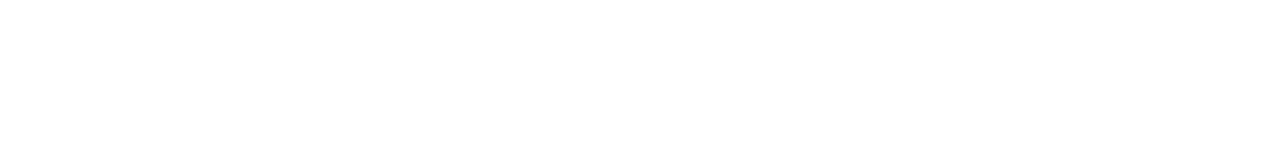
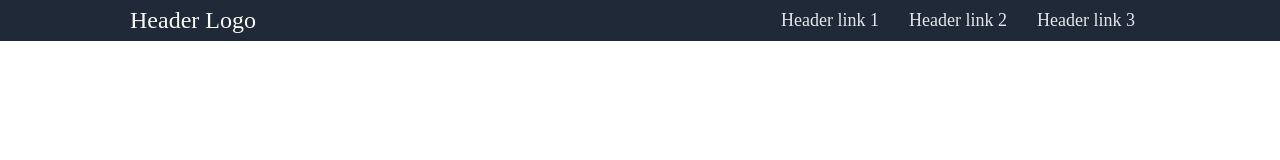
Before and after one commit to elprexe/Landing-page, a plain HTML site: page index.html in a window 1280 px wide. Drawn offline with Linux system fonts and the light colour scheme.

Commit message:
Style the navbar

```diff
--- a/index.html
+++ b/index.html
@@ -10,7 +10,16 @@
 </head>
 
 <body>
-
+    <div class="content-align">
+        <nav class="navbar">
+            <a href="#" class="logo">Header Logo</a>
+            <ul class="nav-links">
+                <li class="nav-item">Header link 1</li>
+                <li class="nav-item">Header link 2</li>
+                <li class="nav-item">Header link 3</li>
+            </ul>
+        </nav>
+    </div>
 </body>
 
 </html>
--- a/style.css
+++ b/style.css
@@ -0,0 +1,40 @@
+html {
+    box-sizing: border-box;
+}
+
+*,
+*::before,
+*::after {
+    box-sizing: inherit;
+    margin: 0;
+    padding: 0;
+}
+
+nav {
+    background-color: #1F2937;
+    padding-left: 130px;
+    padding-right: 130px;
+}
+
+.navbar {
+    display: flex;
+    justify-content: space-between;
+    align-items: center;
+}
+
+.nav-links {
+    display: flex;
+    list-style: none;
+}
+
+.logo {
+    font-size: 24px;
+    color: #F9FAF8;
+    text-decoration: none;
+}
+
+.nav-item {
+    color: #E5E7EB;
+    padding: 10px 15px;
+    font-size: 18px;
+}
```
